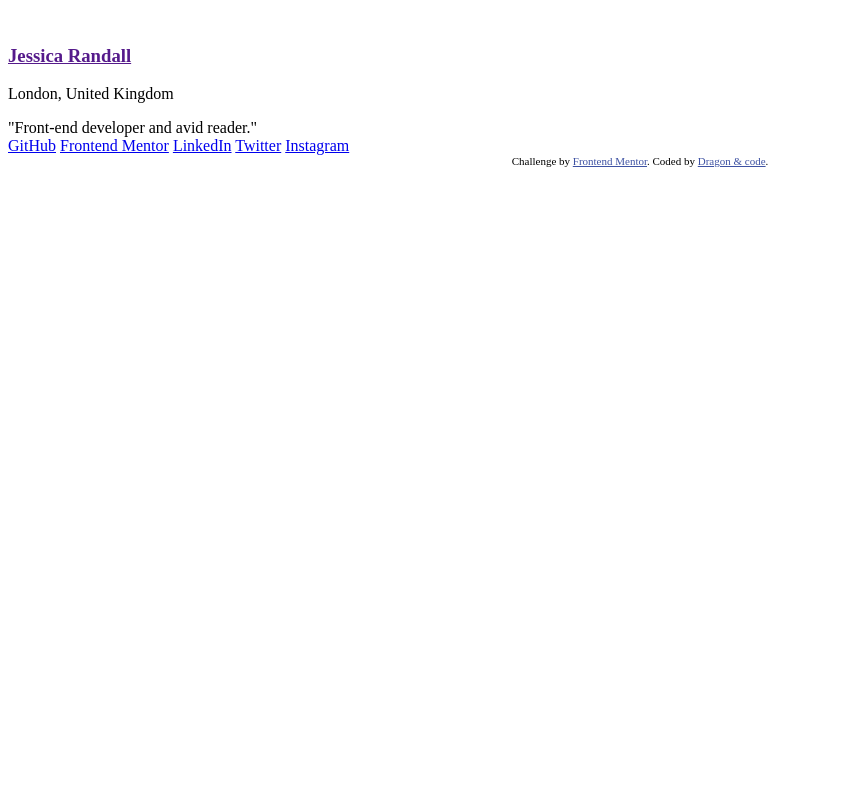
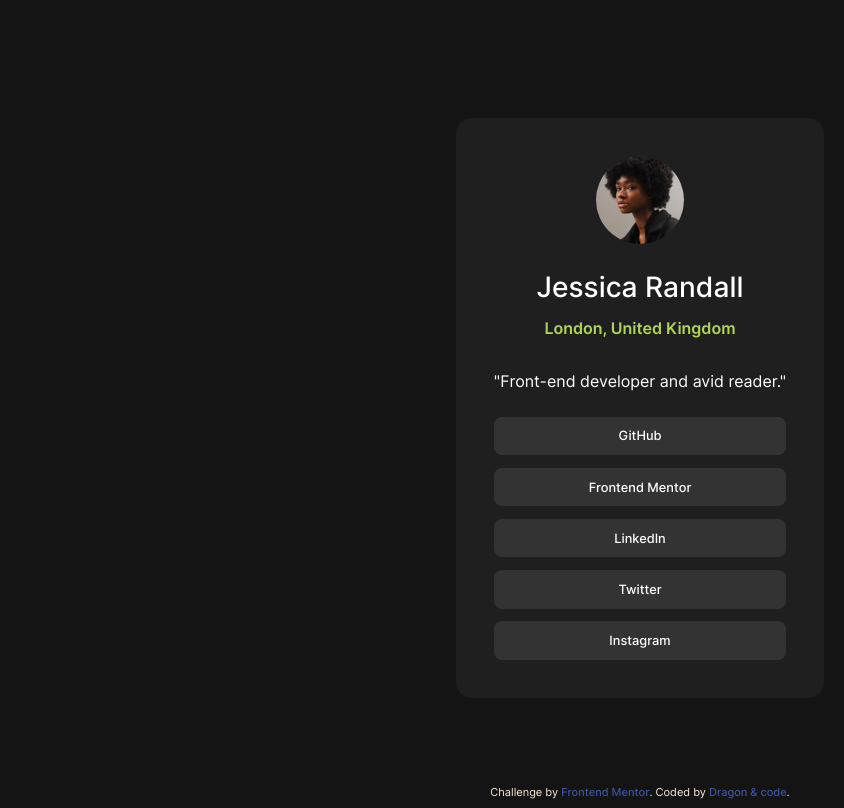
Before and after one commit to ghamsin/social-links-profilemain, a plain HTML site: page index.html in a window 1280 px wide. Shown: the whole page, without its empty margins (0-844 px from the left). Drawn offline with Linux system fonts and the light colour scheme; the site is published under a folder, as on GitHub Pages, so addresses that start at the root find nothing; files whose address does not match are found by name.

Commit message:
and another one

```diff
--- a/index.html
+++ b/index.html
@@ -3,10 +3,10 @@
 <head>
   <meta charset="UTF-8">
   <meta name="viewport" content="width=device-width, initial-scale=1.0"> <!-- displays site properly based on user's device -->
-  <link rel="icon" type="image/png" sizes="32x32" href="../assets/images/favicon-32x32.png">
-  <link rel="stylesheet" href="../css/reset.css">
-  <link rel="stylesheet" href="../css/fonts.css">
-  <link rel="stylesheet" href="../css/style.css">
+  <link rel="icon" type="image/png" sizes="32x32" href="assets/images/favicon-32x32.png">
+  <link rel="stylesheet" href="css/reset.css">
+  <link rel="stylesheet" href="css/fonts.css">
+  <link rel="stylesheet" href="css/style.css">
 
 
   <title>Frontend Mentor | Social links profile</title>
@@ -22,7 +22,7 @@
   <div class="container">
     <div class="main-menu">
       <div class="profile-detail">
-        <a class="profile-detail__image-link" href=""><img class="profile-detail__image" src="/assets/images/avatar-jessica.jpeg" alt=""></a>
+        <a class="profile-detail__image-link" href=""><img class="profile-detail__image" src="assets/images/avatar-jessica.jpeg" alt=""></a>
         <div class="profile-detail__info">
           <h3 class="profile-detail__info-name"><a href="">Jessica Randall</a></h3>
           <p class="profile-detail__info-location">London, United Kingdom</p>
```
